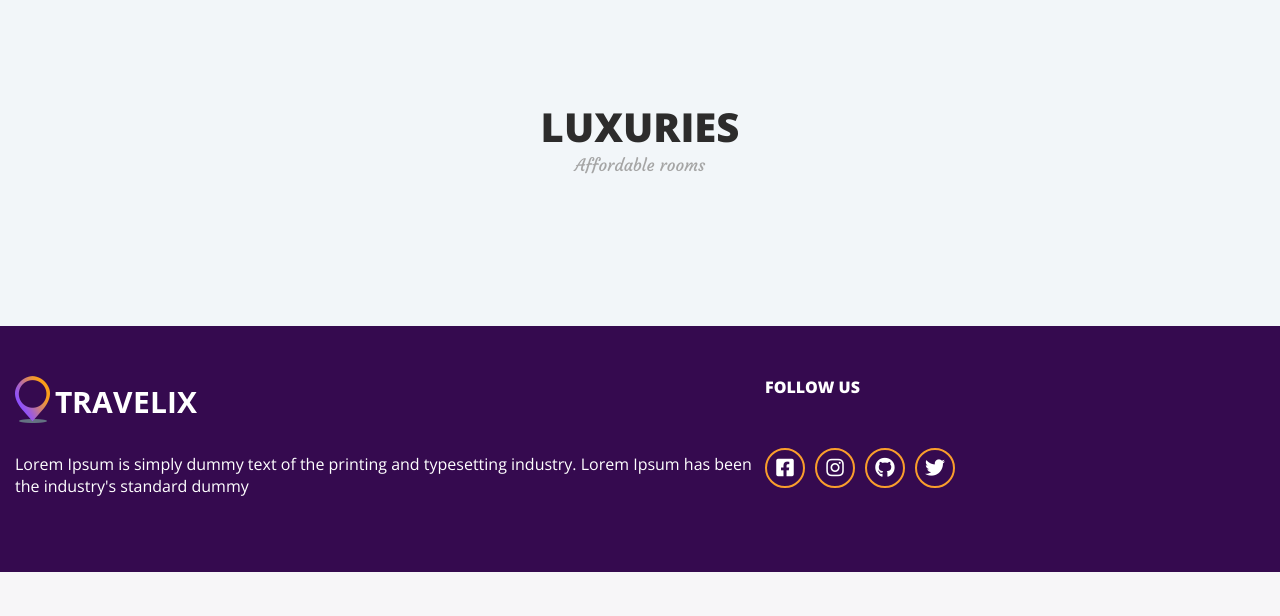
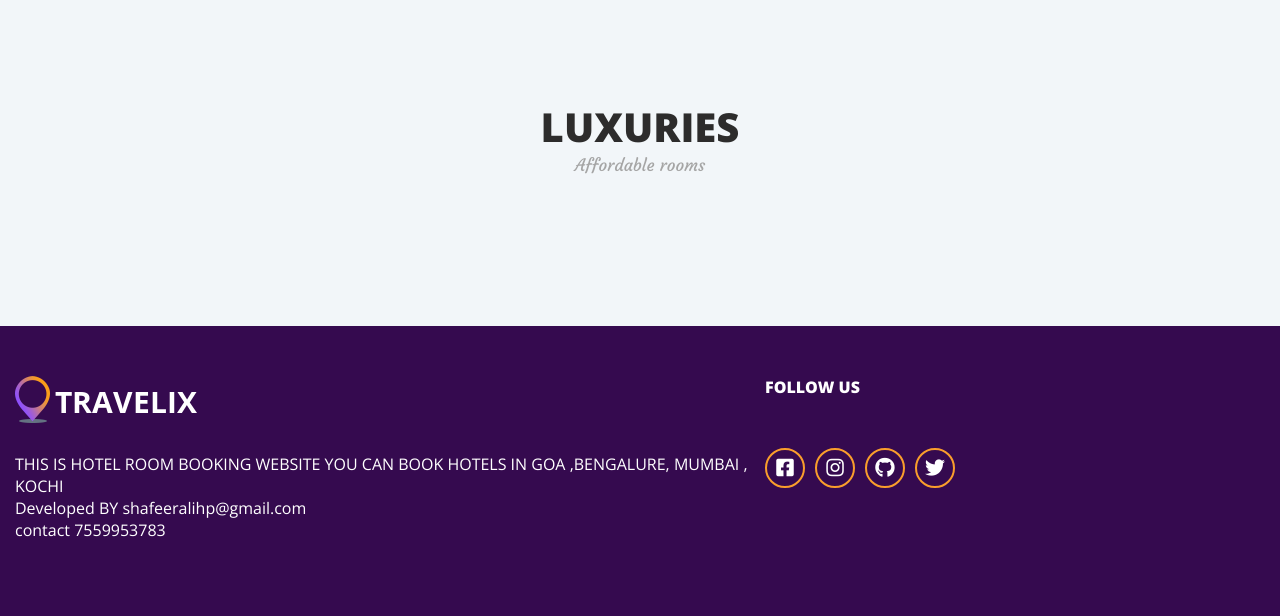
Before and after one commit to shafeeralip/Hotel-Room-Booking, a Django app: page / in a window 1280 px wide. Shown: the part 1766-2382 px from the top of the page. Before the commit the page ends 2338 px from the top, so only its background shows below. Run offline with Django 3.2, Linux system fonts and the light colour scheme; data that the repository does not hold is empty; some libraries are stand-ins or nearby versions.

Commit message:
bug fixed" ;

```diff
--- a/templates/user/base.html
+++ b/templates/user/base.html
@@ -97,8 +97,9 @@
                             <img src="/static/images/logo.png" alt="" class="logo-image">
                         </a>
                         <div class="paragraph">
-                            Lorem Ipsum is simply dummy text of the printing and typesetting industry. Lorem Ipsum has been
-                                    the industry's standard dummy
+                            THIS IS HOTEL ROOM BOOKING WEBSITE YOU CAN BOOK HOTELS IN GOA ,BENGALURE, MUMBAI , KOCHI <br>
+                            Developed BY  shafeeralihp@gmail.com <br>
+                            contact 7559953783
                         </div>
 
                     </div>
--- a/templates/user/booking.html
+++ b/templates/user/booking.html
@@ -249,7 +249,7 @@ button:hover{
             <tr>
               <td><h5>{{bkroom.room.room_type}}</h5><h5>Price/night:{{bkroom.room.room_price}}</h5><br> selected rooms:{{bkroom.quantity}} </td>
               <td>
-                <img style="width: 100%; height: 100%;" src="{{images.image.url}}" alt="">
+                <img style="width: 100%; height: 100px;" src="{{images.image.url}}" alt="">
               </td>
             </tr>
             {%endif%}
--- a/templates/user/user_login.html
+++ b/templates/user/user_login.html
@@ -25,8 +25,8 @@
 
           <div class="social-icons">
             <div class="social-media">
-                <a href="{% provider_login_url 'google' %}" class="sm-link"><i class="fab fa-google-plus-g"></i></a>
-                <a href="{% provider_login_url 'facebook' method='oauth2' %}" class="sm-link"><i class="fab fa-facebook-square"></i></a>
+                <!-- <a href="{% provider_login_url 'google' %}" class="sm-link"><i class="fab fa-google-plus-g"></i></a> -->
+                <!-- <a href="{% provider_login_url 'facebook' method='oauth2' %}" class="sm-link"><i class="fab fa-facebook-square"></i></a> -->
 
 
 
```
